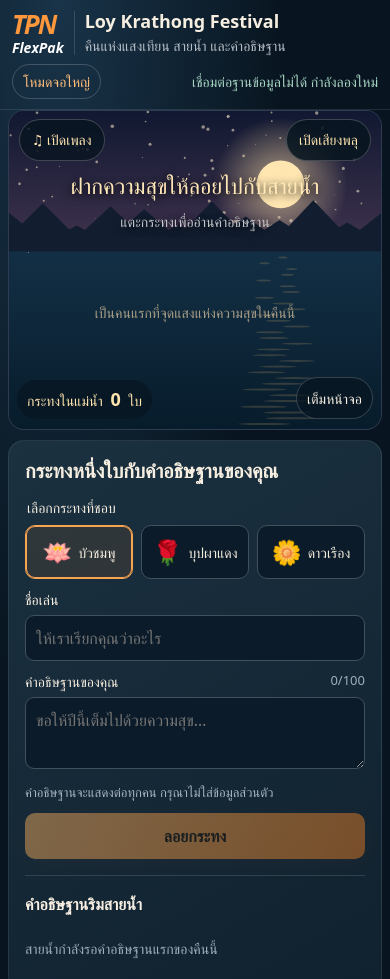
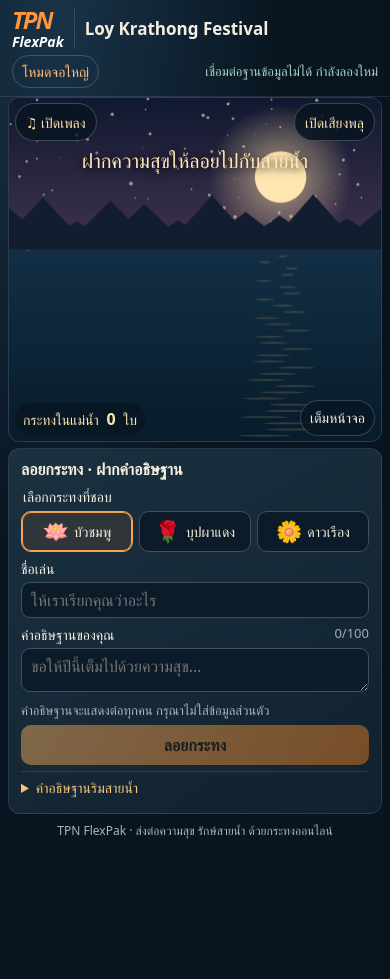
Before and after one commit to jobigboss/TPN-Loy-Krathong-Festival, a website: page public/index.html in a window 390 px wide. Shown: the top 979 px of the page. After the commit the page ends 844 px from the top, so only its background shows below. Drawn offline with Linux system fonts and the light colour scheme; no server answers.

Commit message:
Fit festival controls to one screen and compact wish form

```diff
--- a/public/index.html
+++ b/public/index.html
@@ -4,12 +4,12 @@
   <meta charset="utf-8"><meta name="viewport" content="width=device-width,initial-scale=1">
   <meta name="theme-color" content="#091b28">
   <meta name="description" content="ร่วมลอยกระทงออนไลน์กับ TPN FlexPak เลือกกระทง เขียนคำอธิษฐาน และแบ่งปันความสุขในสายน้ำเดียวกัน">
-  <title>TPN FlexPak Loy Krathong Festival</title><link rel="stylesheet" href="./style.css">
+  <title>TPN FlexPak Loy Krathong Festival</title><link rel="stylesheet" href="./style.css?v=20261124-fit">
 </head>
 <body>
   <header><div class="brand"><div class="brand-mark">TPN<span>FlexPak</span></div><div><span class="eyebrow">A NIGHT OF WISHES • 2026</span><h1>Loy Krathong Festival <small>คืนแห่งแสงเทียน สายน้ำ และคำอธิษฐาน</small></h1></div></div><div class="status"><a class="display-link" href="?display=1" target="_blank" rel="noopener">โหมดจอใหญ่</a><p><span id="connection">กำลังเชื่อมต่อ</span> · <span id="count">0</span> การเชื่อมต่อ</p></div></header>
   <main>
     <section class="scene" aria-label="แม่น้ำลอยกระทง"><canvas id="river" aria-label="ภาพกระทงบนสายน้ำ เลือกอ่านคำอธิษฐานได้จากรายการกระทงล่าสุด"></canvas><div class="scene-title"><span class="eyebrow">TPN FLEXPAK LOY KRATHONG FESTIVAL</span><h2>ฝากความสุข<br>ให้ลอยไปกับสายน้ำ</h2><p>ต่างคำอธิษฐาน สายน้ำเดียวกัน</p><span class="scene-instruction">แตะกระทงเพื่ออ่านคำอธิษฐาน</span></div><div id="empty-river">เป็นคนแรกที่จุดแสงแห่งความสุขในคืนนี้</div><div class="festival-total">กระทงในแม่น้ำ <strong id="total">0</strong> ใบ</div><button id="music" type="button" class="music" aria-pressed="false">♫ เปิดเพลง</button><button id="fullscreen" type="button" class="fullscreen">เต็มหน้าจอ</button><div id="notice" role="status"></div></section>
-    <aside><span class="eyebrow">MAKE A LITTLE WISH</span><h2>กระทงหนึ่งใบ<br>กับคำอธิษฐานของคุณ</h2><div class="krathong-preview" aria-hidden="true"><span id="preview-flower">🪷</span><div class="preview-water"></div></div><form id="form"><fieldset><legend>เลือกกระทงที่ชอบ</legend><div class="choices"><button type="button" data-style="lotus" aria-pressed="true">🪷<span>บัวชมพู</span></button><button type="button" data-style="rose" aria-pressed="false">🌹<span>บุปผาแดง</span></button><button type="button" data-style="gold" aria-pressed="false">🌼<span>ดาวเรือง</span></button></div></fieldset><label for="name">ชื่อเล่น</label><input id="name" maxlength="24" placeholder="ให้เราเรียกคุณว่าอะไร" autocomplete="nickname"><label for="wish">คำอธิษฐานของคุณ <span id="wish-length">0/100</span></label><textarea id="wish" maxlength="100" placeholder="ขอให้ปีนี้เต็มไปด้วยความสุข…" aria-describedby="wish-hint"></textarea><p class="hint" id="wish-hint">คำอธิษฐานจะแสดงต่อทุกคน กรุณาไม่ใส่ข้อมูลส่วนตัว</p><button class="launch" id="launch" type="submit" disabled>ลอยกระทง</button><p id="message" role="status"></p></form><hr><h3>คำอธิษฐานริมสายน้ำ</h3><div id="feed"></div></aside>
+    <aside><span class="eyebrow">MAKE A LITTLE WISH</span><h2>ลอยกระทง · ฝากคำอธิษฐาน</h2><div class="krathong-preview" aria-hidden="true"><span id="preview-flower">🪷</span><div class="preview-water"></div></div><form id="form"><fieldset><legend>เลือกกระทงที่ชอบ</legend><div class="choices"><button type="button" data-style="lotus" aria-pressed="true">🪷<span>บัวชมพู</span></button><button type="button" data-style="rose" aria-pressed="false">🌹<span>บุปผาแดง</span></button><button type="button" data-style="gold" aria-pressed="false">🌼<span>ดาวเรือง</span></button></div></fieldset><label for="name">ชื่อเล่น</label><input id="name" maxlength="24" placeholder="ให้เราเรียกคุณว่าอะไร" autocomplete="nickname"><label for="wish">คำอธิษฐานของคุณ <span id="wish-length">0/100</span></label><textarea id="wish" maxlength="100" placeholder="ขอให้ปีนี้เต็มไปด้วยความสุข…" aria-describedby="wish-hint"></textarea><p class="hint" id="wish-hint">คำอธิษฐานจะแสดงต่อทุกคน กรุณาไม่ใส่ข้อมูลส่วนตัว</p><button class="launch" id="launch" type="submit" disabled>ลอยกระทง</button><p id="message" role="status"></p></form><details class="recent-wishes"><summary>คำอธิษฐานริมสายน้ำ</summary><div id="feed"></div></details></aside>
   </main><footer>TPN FlexPak · ส่งต่อความสุข รักษ์สายน้ำ ด้วยกระทงออนไลน์</footer><script src="./config.js"></script><script src="./transport.js"></script><script src="./app.js"></script>
 </body></html>
--- a/public/style.css
+++ b/public/style.css
@@ -63,3 +63,85 @@ body{background:radial-gradient(ellipse at 15% 0,#193348 0,transparent 48%),#081
   .scene-title h2{font-size:20px}
   .choices button{flex-direction:column;gap:0}
 }
+/* Fit the activity into the viewport; keep extra wishes expandable. */
+body{height:100svh;display:grid;grid-template-rows:auto minmax(0,1fr) auto}
+header{padding:12px 2vw}
+main{min-height:0;padding:0 2vw 8px;gap:14px;grid-template-columns:minmax(0,1fr) minmax(300px,340px)}
+.scene{min-height:0;height:100%;max-height:none}
+aside{min-height:0;overflow:auto;padding:16px}
+aside>.eyebrow,.krathong-preview{display:none}
+aside h2{font-size:18px;line-height:1.4;margin:0 0 12px}
+.choices button{display:flex;align-items:center;justify-content:center;gap:7px;padding:7px 4px;min-height:44px;font-size:23px}
+.choices button span{margin:0;font-size:14px}
+label{margin:10px 0 5px;font-size:14px}
+input,textarea{padding:9px 10px;font-size:16px}
+textarea{height:58px;min-height:48px;resize:vertical}
+.hint{margin:6px 0 10px;font-size:13px;line-height:1.4}
+.launch{padding:10px;min-height:44px}
+.recent-wishes{border-top:1px solid #ffffff20;margin-top:12px;padding-top:10px;font-size:14px}
+.recent-wishes summary{cursor:pointer;min-height:30px;color:#f4c579}
+.recent-wishes summary:focus-visible{outline:2px solid #ffd68c;outline-offset:2px}
+#feed{max-height:120px;font-size:14px}
+footer{font-size:13px;padding:4px 12px 8px}
+.scene-title{top:76px;padding:0 18px}
+.scene-title h2{font-size:clamp(22px,2.5vw,34px);line-height:1.3;margin:8px 0}
+.scene-title p{font-size:14px;margin:6px 0}
+.scene-title .eyebrow{display:none}
+.music,.effects{top:12px;min-height:42px;padding:9px 12px;font-size:14px}
+.music{left:12px;right:auto}
+.effects{right:12px}
+.display-mode main{min-height:0}
+.display-mode .scene{height:100%;min-height:0;max-height:none}
+.display-mode .scene-title{top:76px}
+@media(max-width:900px){
+  header{padding:8px 12px;gap:6px}
+  .brand{gap:10px;width:auto;min-width:0}
+  .brand-mark{font-size:24px;padding-right:10px}
+  .brand-mark span{font-size:14px;margin-top:3px}
+  .brand .eyebrow,h1 small{display:none}
+  h1{font-size:18px;line-height:1.25;margin:0}
+  .status{font-size:14px}
+  .status p{font-size:13px;margin:4px 0 0}
+  .display-link{font-size:14px;padding:5px 9px}
+  main{grid-template-columns:minmax(0,1fr);grid-template-rows:minmax(135px,1fr) auto;padding:0 8px 6px;gap:6px}
+  .scene{height:100%;min-height:0;max-height:none;border-radius:12px}
+  .scene-title{top:51px;padding:0 10px}
+  .scene-title h2{font-size:20px;line-height:1.2;margin:0 0 4px}
+  .scene-title h2 br{display:none}
+  .scene-title p,.scene-instruction,#empty-river{display:none}
+  .music,.effects{top:5px;min-height:38px;padding:7px 10px}
+  .music{left:6px}.effects{right:6px}
+  .festival-total{bottom:6px;left:6px;padding:4px 8px;font-size:14px}
+  .festival-total strong{font-size:16px;margin:0 4px}
+  .fullscreen{bottom:5px;right:6px;min-height:36px;padding:6px 9px;font-size:14px}
+  #notice:not(:empty){bottom:45px;font-size:14px;padding:6px;max-height:64px;overflow:auto}
+  aside{padding:10px 12px;border-radius:12px;max-height:65svh}
+  aside h2{font-size:16px;margin:0 0 6px;line-height:1.3}
+  legend{font-size:14px;margin-bottom:4px}
+  .choices{gap:6px}
+  .choices button{flex-direction:row;gap:5px;min-height:40px;padding:4px;font-size:21px}
+  .choices button span{font-size:14px}
+  label{margin:6px 0 3px;font-size:14px}
+  input,textarea{padding:7px 9px;line-height:1.25;font-size:16px}
+  textarea{height:44px;min-height:44px}
+  .hint{font-size:13px;margin:4px 0 6px;line-height:1.3}
+  .launch{padding:8px;min-height:40px;font-size:16px}
+  #message{margin:4px 0;font-size:13px}
+  .recent-wishes{margin-top:6px;padding-top:5px}
+  .recent-wishes summary{min-height:26px}
+  footer{padding:2px 8px 4px;font-size:12px}
+  .display-mode .scene-title{top:55px}
+}
+@media(max-width:600px){
+  header{flex-wrap:wrap}
+  .brand{width:100%}
+  .status{width:100%;display:flex;justify-content:space-between;align-items:center}
+  .status p{margin:0}
+  h1{font-size:17px}
+}
+/* Let unusually short screens and enlarged text scroll without clipping controls. */
+@media(max-height:620px){
+  body:not(.display-mode){height:auto;min-height:100svh}
+  body:not(.display-mode) main{min-height:480px}
+  body:not(.display-mode) aside{max-height:none}
+}
```
